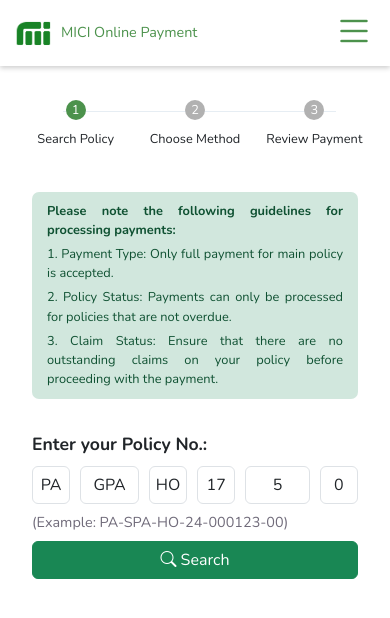
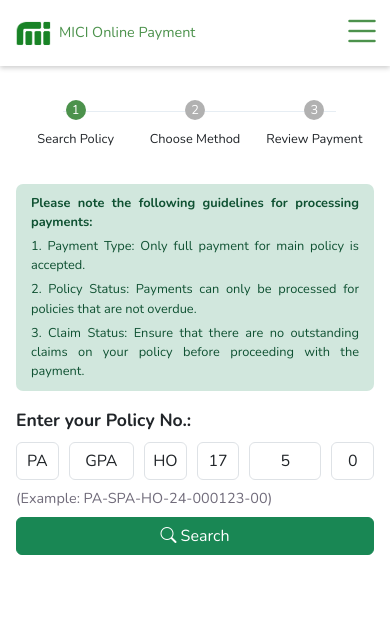
Before and after one commit to miciadmin/online-payment-prod, a React (Vite) app: page / in a window 390 px wide. Shown: the top 618 px of the page. Built offline with nearby package versions, Linux system fonts and the light colour scheme.

Commit message:
29th update

```diff
--- a/src/css/style.css
+++ b/src/css/style.css
@@ -64,7 +64,7 @@ body {
 }
 .back-container2 img {
     width: 35px;
-    margin-right: 10px;
+    margin: 8px;
 }
 .close-menu {
     visibility: hidden;
@@ -201,7 +201,7 @@ body {
     font-size: 1.2rem;
 }
 .result-container .body {
-    padding: 20px;
+    padding: 1rem;
 }
 .result-container .body span {
     font-size: 1.2rem;
@@ -375,7 +375,7 @@ label {
         z-index: 999;
         background-color: white;
         margin: 0;
-        padding: .2rem 1rem;
+        padding: .2rem .5rem;
         box-shadow: 0 2px 5px rgba(0,0,0,0.2);
     }
     .steps {
@@ -396,21 +396,15 @@ label {
     }
     .note-box {
         font-size: .8rem;
-        margin: 2rem;
+        margin: 1rem;
     }
-    /*.search-container {
-        margin: unset;
-        padding: .7rem;
-        border: unset;
-        border-radius: unset;
-        background-color: unset;
-    }
-    .search-container div button {
-        width: 100%;
-    }*/
     .card {
+        margin: 1rem;
         padding: unset;
         border: none;
+    }
+    .payment-method-container {
+        margin: 0 1rem;
     }
     .divider {
         border-top: 1px solid;
```
